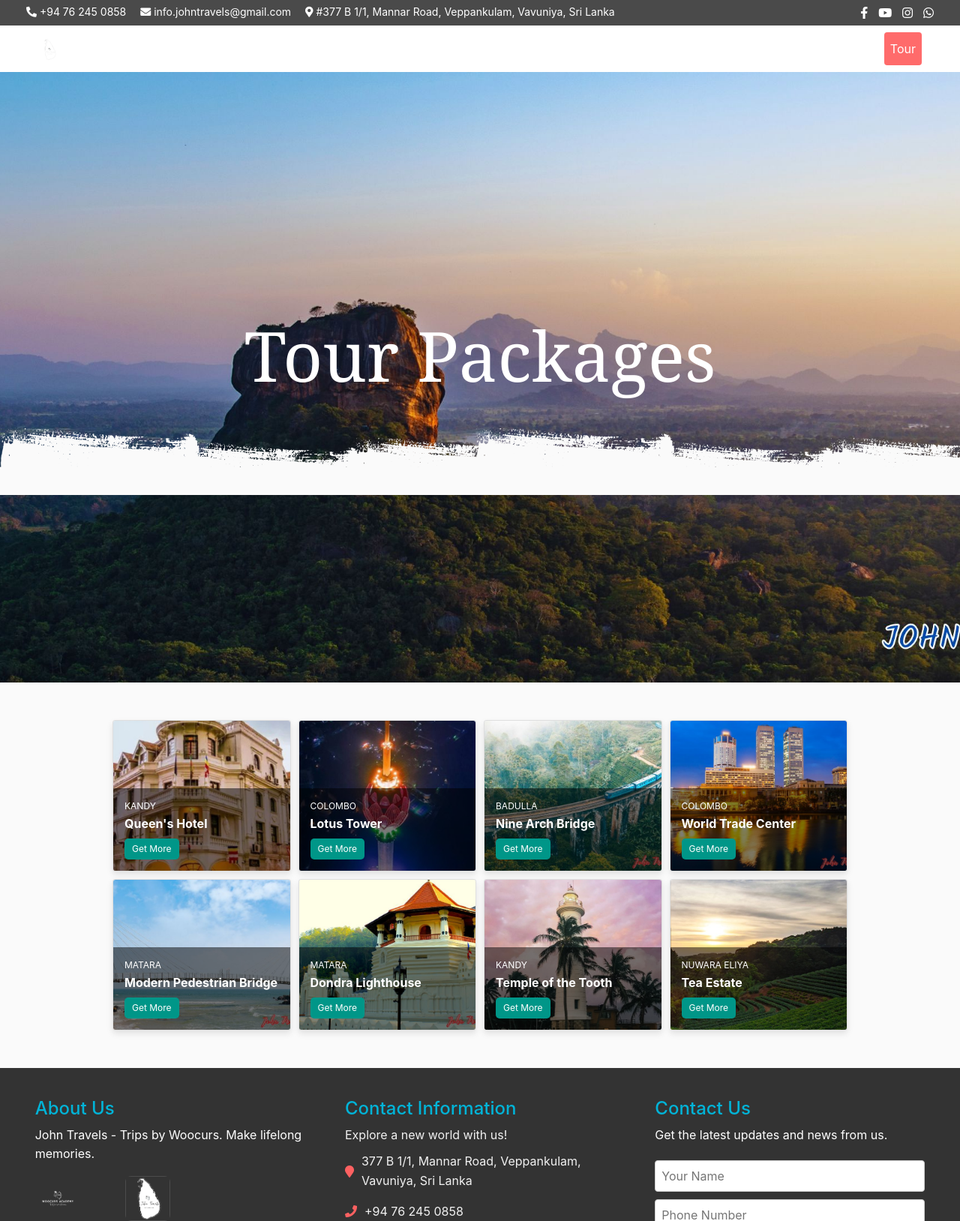
After one commit to woocurs/johntravelslk, a PHP site: page /tourpackages.php in a window 1280 px wide. The commit adds this page. Shown: the whole page at 75% size. Run offline with PHP 8.4, Linux system fonts and the light colour scheme; some libraries are stand-ins or nearby versions.

Commit message:
Tourpackage page and View package page

```diff
--- a/header/header.php
+++ b/header/header.php
@@ -53,7 +53,7 @@ $address = "#377 B 1/1, Mannar Road, Veppankulam, Vavuniya, Sri Lanka";
         <div class="collapse navbar-collapse" id="navbarNav">
             <ul class="navbar-nav ml-auto">
                 <li class="nav-item"><a class="nav-link" href="#">Home</a></li>
-                <li class="nav-item"><a class="nav-link" href="#">Tour Packages</a></li>
+                <li class="nav-item"><a class="nav-link" href="tourpackages.php">Tour Packages</a></li>
                 <li class="nav-item"><a class="nav-link" href="#">About Us</a></li>
                 <li class="nav-item"><a class="nav-link" href="#">Gallery</a></li>
                 <li class="nav-item"><a class="nav-link" href="#">Careers</a></li>
--- /dev/null
+++ b/tourpackages.php
@@ -0,0 +1,173 @@
+<?php include 'header/header.php'; ?>
+<!DOCTYPE html>
+<html lang="en">
+<head>
+    <meta charset="UTF-8">
+    <meta name="viewport" content="width=device-width, initial-scale=1.0">
+    <title>Dynamic Image Grid</title>
+    <style>
+        body {
+            font-family: Arial, sans-serif;
+            background-color: gray;
+            margin: 0;
+        }
+
+        .tourpackagestitle {
+            margin-top: 0;
+            text-align: center;
+            min-height: 50vh;
+            position: relative;
+            display: flex;
+            align-items: center;
+            justify-content: center;
+            color: white;
+            font-size: 2.5em;
+            font-weight: bold;
+        }
+
+        .tourpackagestitle::before {
+            content: "";
+            position: absolute;
+            top: 0;
+            left: 0;
+            right: 0;
+            bottom: 0;
+            background: url('images/inner-banner.jpg') no-repeat center center / cover; /* Main background image */
+            z-index: 1;
+        }
+
+        .tourpackagestitle::after {
+            content: "";
+            position: absolute;
+            bottom: -60px;
+            left: 0;
+            right: 0;
+            height: 50%; /* Adjust this to control how much of the pattern overlays the main background */
+            background: url('images/banner-pattern.png') no-repeat center top; /* Pattern overlay */
+            background-size: contain;
+            opacity: 1; /* Adjust opacity as needed */
+            z-index: 2;
+        }
+
+
+        .tourpackagestitle h1 {
+            position: relative;
+            z-index: 3;
+            font-family: 'Playfair Display', Georgia, serif;
+            font-size: 2.3em;
+            margin-top: -50px;
+        }
+
+
+        .image-grid {
+            display: grid;
+            background-color: #FAFAFA;
+            grid-template-columns: repeat(4, 1fr); /* 4 items per row */
+            gap: 10px;
+            padding-right: 150px;
+            padding-left: 150px;
+            padding-top: 50px;
+            padding-bottom: 50px;
+        }
+
+        .card {
+            background-color: #B0B0B0;
+            border-radius: 10px;
+            box-shadow: 0 4px 8px rgba(0, 0, 0, 0.1);
+            overflow: hidden;
+            position: relative;
+            transition: transform 0.2s;
+        }
+
+        .card:hover {
+            transform: translateY(-10px);
+        }
+
+        .image {
+            background-size: cover;
+            background-position: center;
+            width: 100%;
+            height: 200px; /* Fixed height for all images */
+        }
+
+        .small{
+
+        }
+
+        .details {
+            padding: 15px;
+            position: absolute;
+            bottom: 0;
+            left: 0;
+            width: 100%;
+            background: rgba(0, 0, 0, 0.5);
+            color: white;
+            text-align: left;
+        }
+
+        .location {
+            font-size: 12px;
+            color: #fff;
+            text-transform: uppercase;
+            margin-bottom: 5px;
+            display: block;
+        }
+
+        .title {
+            font-size: 16px;
+            font-weight: bold;
+            margin: 0;
+        }
+
+        .button {
+            background-color: #009688;
+            color: white;
+            border: none;
+            padding: 5px 10px;
+            border-radius: 5px;
+            cursor: pointer;
+            font-size: 12px;
+            display: inline-block;
+            margin-top: 10px;
+        }
+
+        .button:hover {
+            background-color: #00796b;
+        }
+    </style>
+</head>
+<body>
+    <div class="tourpackagestitle"><br>
+        <h1>Tour Packages</h1><br>
+    </div>
+    <div class="image-grid">
+        <?php
+        $images = [
+            ["location" => "KANDY", "title" => "Queen's Hotel", "image" => "destination_1.jpg", "size" => "large"],
+            ["location" => "COLOMBO", "title" => "Lotus Tower", "image" => "destination_2.jpg", "size" => "large"],
+            ["location" => "BADULLA", "title" => "Nine Arch Bridge", "image" => "destination_5.jpg", "size" => "small"],
+            ["location" => "COLOMBO", "title" => "World Trade Center", "image" => "destination_6.jpg", "size" => "small"],
+            ["location" => "MATARA", "title" => "Modern Pedestrian Bridge", "image" => "destination_7.jpg", "size" => "small"],
+            ["location" => "MATARA", "title" => "Dondra Lighthouse", "image" => "destination_8.jpg", "size" => "small"],
+            ["location" => "KANDY", "title" => "Temple of the Tooth", "image" => "destination_3.jpg", "size" => "large"],
+            ["location" => "NUWARA ELIYA", "title" => "Tea Estate", "image" => "destination_4.jpg", "size" => "large"]
+        ];
+
+        foreach ($images as $img) {
+            echo '<div class="card ' . $img["size"] . '">';
+            echo '<a href="viewpackages.php?location=' . urlencode($img["location"]) . '&title=' . urlencode($img["title"]) . '&image=' . urlencode($img["image"]) . '">';
+            echo '<div class="image" style="background-image: url(images/' . $img["image"] . ');"></div>';
+            echo '<div class="details">';
+            echo '<span class="location">' . $img["location"] . '</span>';
+            echo '<h3 class="title">' . $img["title"] . '</h3>';
+            echo '<button class="button">Get More</button>';
+            echo '</div>';
+            echo '</a>';
+            echo '</div>';
+        }
+        ?>
+    </div>
+
+    <?php include 'footer/footer.php'; ?>
+</body>
+</html>
```
Also changed, not shown: styles/tourpackages_style.css (added, +92 -0 lines), viewpackages.php (added, +170 -0 lines), images/banner-pattern.png (added), images/destination_1.jpg (added), images/destination_2.jpg (added), images/destination_3.jpg (added), images/destination_4.jpg (added), images/destination_5.jpg (added), images/destination_6.jpg (added), images/destination_7.jpg (added), images/destination_8.jpg (added), images/img23.jpg (added), images/img32.png (added), images/inner-banner1.jpg (added).
